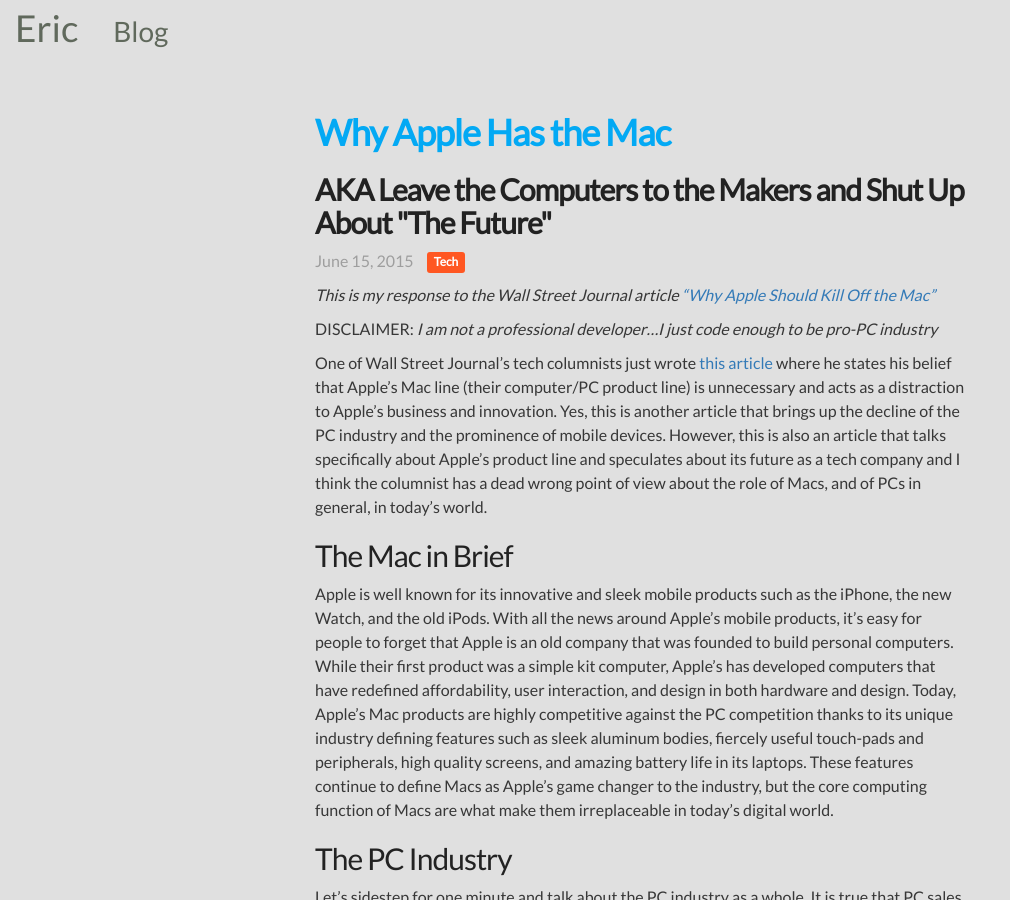
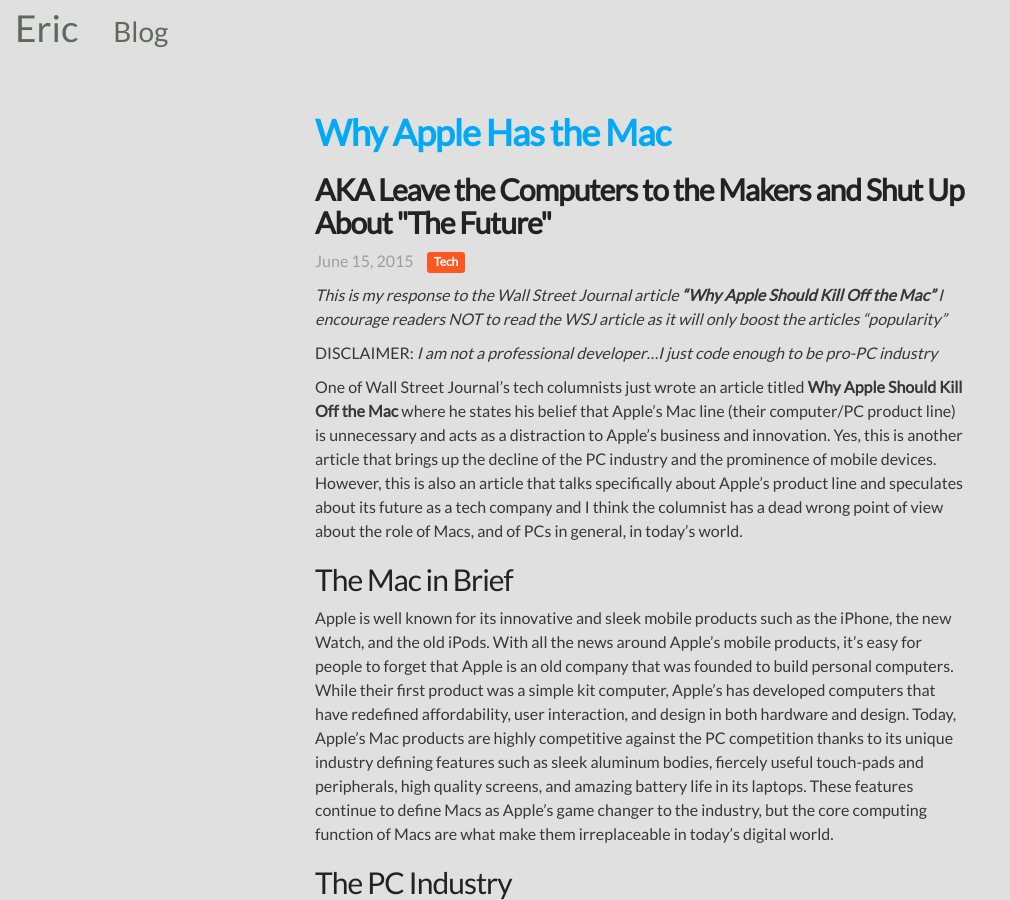
Before and after one commit to eric-cc-su/eric-cc-su.github.io, a Jekyll site: the page built from _posts/2015-06-15-why-apple-has-the-mac.md, in a window 1280 px wide and 900 px high. Shown: the whole window, without its empty margins (0-1010 px from the left). Built offline with Jekyll 4.4.1, drawn with Linux system fonts in a browser that asks for light colours; comment, search, counter and statistics services are not loaded.

Commit message:
post edit

```diff
--- a/_posts/2015-06-15-why-apple-has-the-mac.md
+++ b/_posts/2015-06-15-why-apple-has-the-mac.md
@@ -7,12 +7,13 @@
 ---
 
 *This is my response to the Wall Street Journal article
-["Why Apple Should Kill Off the Mac"](http://www.wsj.com/article_email/why-apple-should-kill-off-the-mac-1434321848-lMyQjAxMTA1MzE3NTcxNjUwWj)*
+**"Why Apple Should Kill Off the Mac"**
+I encourage readers NOT to read the WSJ article as it will only boost the articles "popularity"*
 
 DISCLAIMER: *I am not a professional developer...I just code enough to be pro-PC industry*
 
-One of Wall Street Journal's tech columnists just wrote
- [this article](http://www.wsj.com/article_email/why-apple-should-kill-off-the-mac-1434321848-lMyQjAxMTA1MzE3NTcxNjUwWj)
+One of Wall Street Journal's tech columnists just wrote an article titled
+ **Why Apple Should Kill Off the Mac**
  where he states his belief that Apple's Mac line (their computer/PC product line) is unnecessary and acts as a
  distraction to Apple's business and innovation. Yes, this is another article that brings up the decline of the PC
  industry and the prominence of mobile devices. However, this is also an article that talks specifically about Apple's
```
